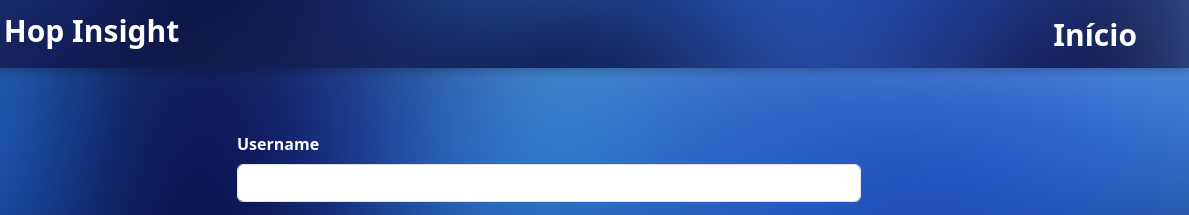
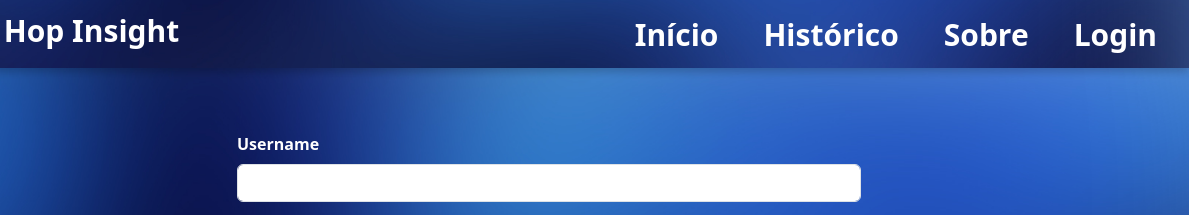
Before and after one commit to antonyllz/HopInsight, a plain HTML site: page html/register.html in a window 1280 px wide. Shown: the top 215 px of the page, 91-1280 px from the left. Drawn offline with nearby package versions, Linux system fonts and the light colour scheme.

Commit message:
add:navbar-edit

```diff
--- a/html/register.html
+++ b/html/register.html
@@ -42,7 +42,22 @@
       <div class="collapse navbar-collapse" id="navbarNav">
         <ul class="navbar-nav ms-auto">
           <li>
-            <a class="txtnav" href="index.html" style="margin-left: 80px; margin-right: 40px;">Início</a>
+            <a class="txtnav" href="index.html" style="margin-left: 20px;">Início</a>
+          </li>
+          <li>
+            <a class="txtnav" href="history.html" style="margin-left: 20px"
+              >Histórico</a
+            >
+          </li>
+          <li>
+            <a class="txtnav" href="about.html" style="margin-left: 20px"
+              >Sobre</a
+            >
+          </li>
+          <li>
+            <a class="txtnav" href="auth.html" style="margin-left: 20px; margin-right: 20px;"
+              >Login</a
+            >
           </li>
         </ul>
       </div>
```
Also changed, not shown: html/about.html (+11 -1 lines), html/auth.html (+11 -1 lines), html/history.html (+11 -1 lines), html/index.html (+1 -1 lines), html/mtr.html (+15 -0 lines).
